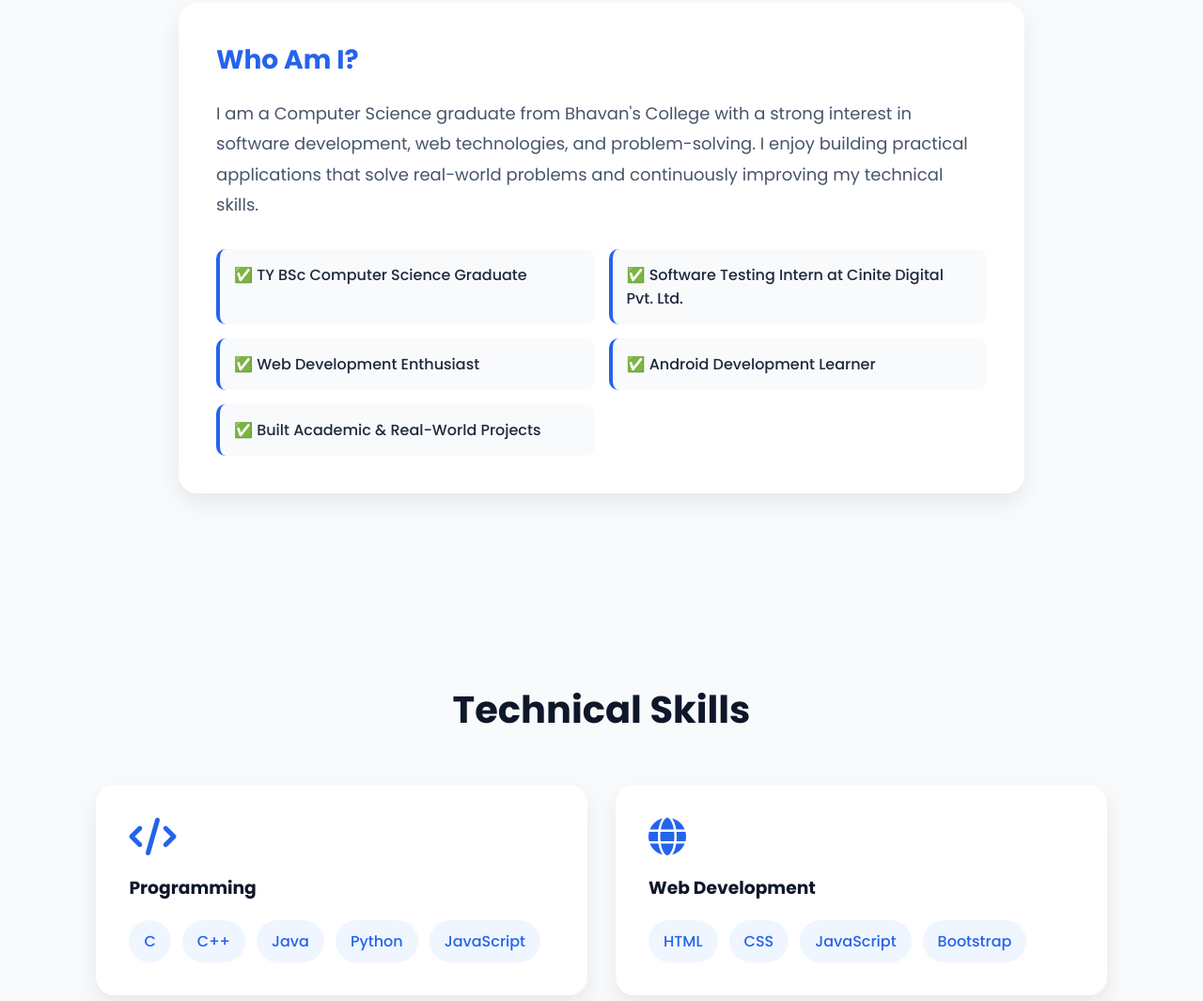
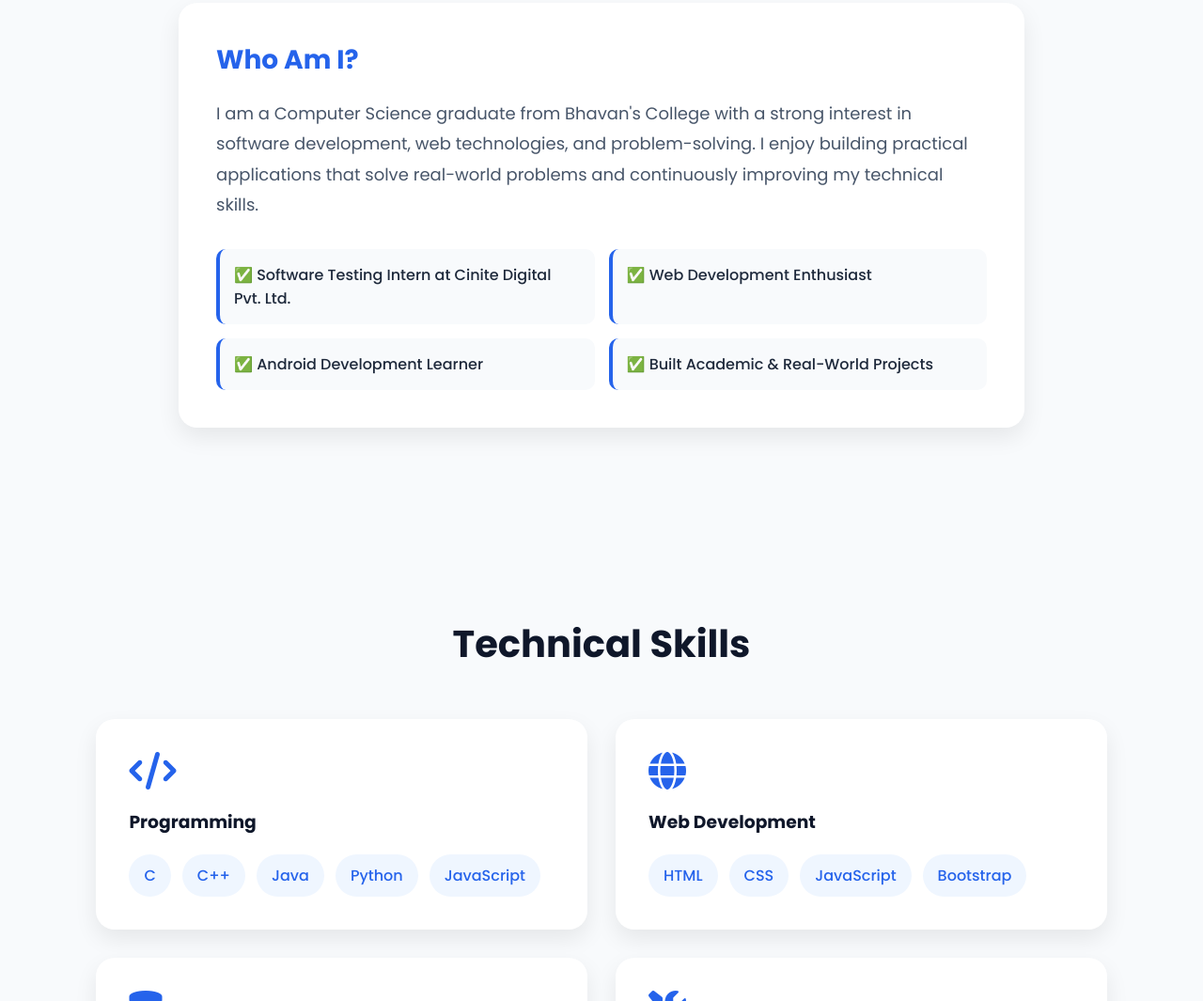
Before and after one commit to adilShaikh-as/Portfolio-Website, a plain HTML site: page index.html in a window 1280 px wide. Shown: the part 1007-2072 px from the top of the page at 94% size. Drawn offline with nearby package versions, Linux system fonts and the light colour scheme.

Commit message:
Fixed about section

```diff
--- a/index.html
+++ b/index.html
@@ -141,10 +141,6 @@
                 </p>
 
                 <div class="about-highlights">
-
-                    <div class="highlight">
-                        ✅ TY BSc Computer Science Graduate
-                    </div>
 
                     <div class="highlight">
                         ✅ Software Testing Intern at Cinite Digital Pvt. Ltd.
```
